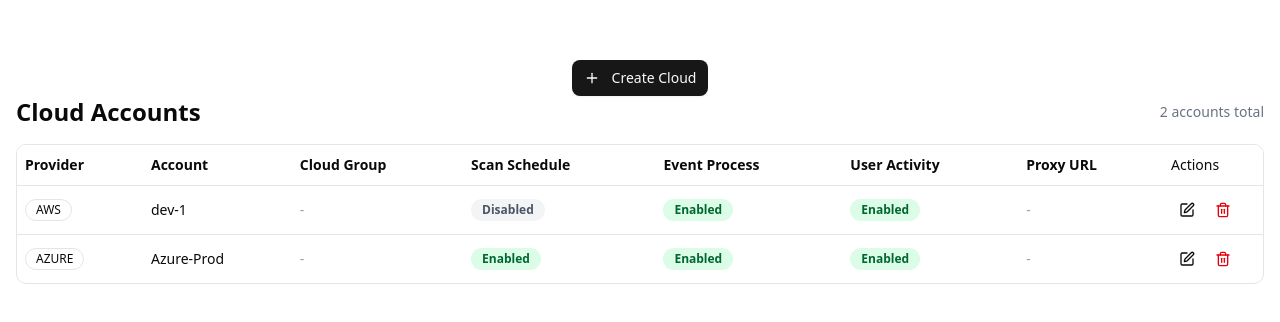
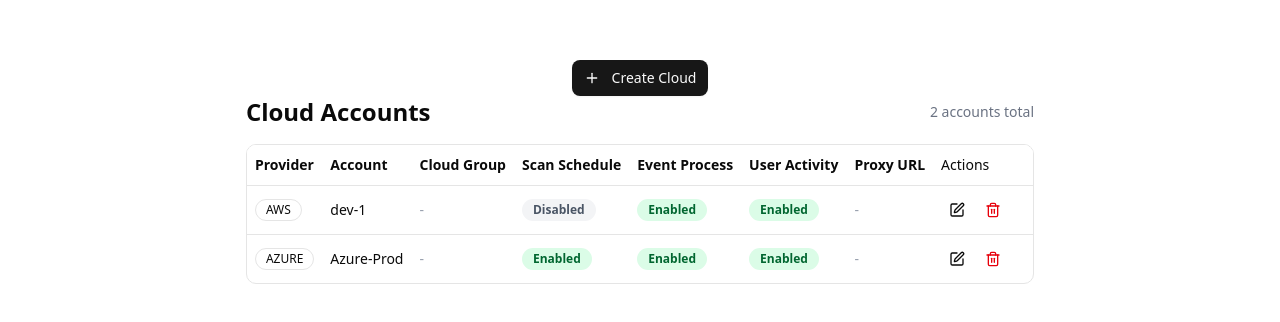
Before and after one commit to YeonhaPark/tatum-security, a Next.js app: page / in a window 1280 px wide. Shown: the part 228-550 px from the top of the page. Built offline with nearby package versions, Linux system fonts and the light colour scheme.

Commit message:
fix(ui): apply container(max width)

```diff
--- a/app/layout.tsx
+++ b/app/layout.tsx
@@ -28,7 +28,9 @@ export default function RootLayout({
       <body
         className={`${geistSans.variable} ${geistMono.variable} antialiased`}
       >
-        <Providers>{children}</Providers>
+        <div className=" h-full mx-auto flex justify-center">
+          <Providers>{children}</Providers>
+        </div>
       </body>
     </html>
   );
--- a/app/page.tsx
+++ b/app/page.tsx
@@ -9,9 +9,8 @@ export default function Home() {
   const [isCloudModalOpen, setIsCloudModalOpen] = useState(false);
 
   return (
-    <div className="flex min-h-full flex-col items-center justify-center p-4">
+    <div className="flex min-h-full max-w-[900px] flex-col items-center justify-center p-4">
       <Button onClick={() => setIsCloudModalOpen(true)}>
-        {" "}
         <PlusIcon className="mr-1" />
         Create Cloud
       </Button>
```
